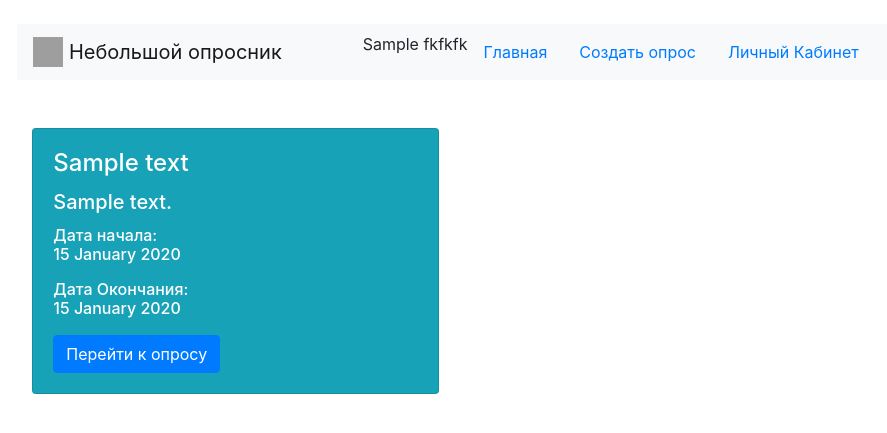
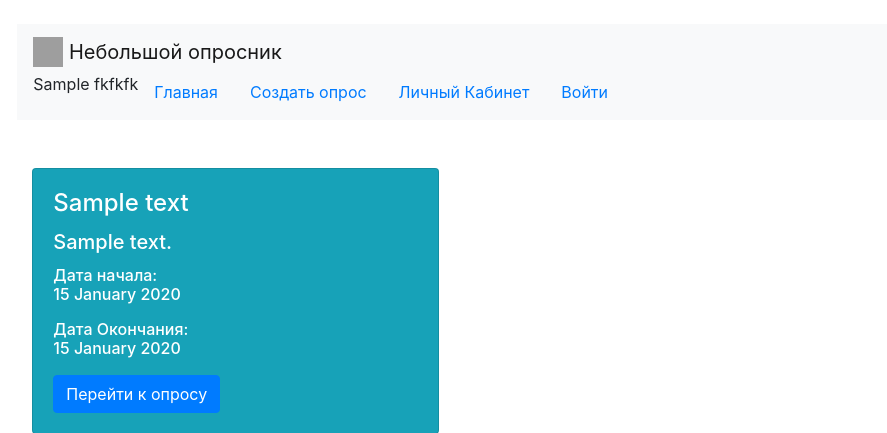
Before and after one commit to dmitriykyc/surv_proj_django, a Django app: template mainapp/templates/mainapp/index.html in a window 1280 px wide. Shown: the top 433 px of the page, without its empty margins (186-1073 px from the left). Run offline with Django 3.2, Linux system fonts and the light colour scheme; the template is opened without the code that fills it: most values are stand-ins (such as "Sample title", 1, 10 or a date in 2020); some libraries are stand-ins or nearby versions; grey boxes are pictures that could not be loaded.

Commit message:
- сделал модель пользователя расширенную своими полями - На странице кнопки вход\выход -

```diff
--- a/authapp/templates/authapp/login.html
+++ b/authapp/templates/authapp/login.html
@@ -7,7 +7,6 @@
         <nav class="col-sm-8">
         <form class="form-horizontal" method="post">
             <div class="row-cols-sm-3">
-
             {% csrf_token %}
             {{ form.as_p }}
             <br>
--- a/authapp/views.py
+++ b/authapp/views.py
@@ -9,17 +9,19 @@ from authapp.forms import UserLoginForm
 
 
 def login(request):
+    user_name = None
     if request.method == 'POST':
         form = UserLoginForm(data=request.POST)
         if form.is_valid():
             username = request.POST.get('username')
             password = request.POST.get('password')
             user = auth.authenticate(username=username, password=password)
-            print(user)
             if user and user.is_active:
                 auth.login(request, user)
-                print(user)
+
                 return HttpResponseRedirect(reverse('mainapp:index'))
+
+
     else:
         form = UserLoginForm()
     context = {
--- a/mainapp/templates/mainapp/includes/inc__menu.html
+++ b/mainapp/templates/mainapp/includes/inc__menu.html
@@ -2,21 +2,35 @@
 
 <ul class="nav nav-pills">
     {{ fkfkfk }}
+
     <li class="nav-item">
-        <a class="nav-link {% if request.resolver_match.url_name ==  'main' %}
+        <a class="nav-link {% if request.resolver_match.url_name ==  'index' %}
             active
     {% endif %}" href="{% url 'index' %}">Главная</a>
     </li>
+
     <li class="nav-item">
         <a class="nav-link {% if request.resolver_match.url_name == 'create_survey' %}
             active
     {% endif %}" href="{% url 'create_survey' %}">Создать опрос</a>
     </li>
+
     <li class="nav-item {% if request.resolver_match.url_name == 'admin' %}
             active
     {% endif %} ">
         <a class="nav-link" href="/admin/">Личный Кабинет</a>
     </li>
+
+    {% if user.is_authenticated %}
+        <li class="nav-item">
+            <a class="nav-link" href="{%  url 'authapp:logout' %}">{{ user.username }}: Выйти</a>
+        </li>
+    {% else %}
+        <li class="nav-item">
+            <a class="nav-link" href="{%  url 'authapp:login' %}">Войти</a>
+        </li>
+    {% endif %}
+
     {#  <li class="nav-item">#}
     {#    <a class="nav-link disabled" href="#" tabindex="-1" aria-disabled="true">Disabled</a>#}
     {#  </li>#}
--- a/mainapp/views.py
+++ b/mainapp/views.py
@@ -18,10 +18,12 @@ FORMS = ['new_survey', new_survey]
 # Create your views here.
 def main(request):
     page_title = 'Главная'
-
     text = Surveys.objects.all()
 
-    content = {"page_title": page_title, "text": text}
+    content = {
+        "page_title": page_title,
+        "text": text
+    }
     print(request.resolver_match.url_name)
 
     return render(request, 'mainapp/index.html', content)
```
